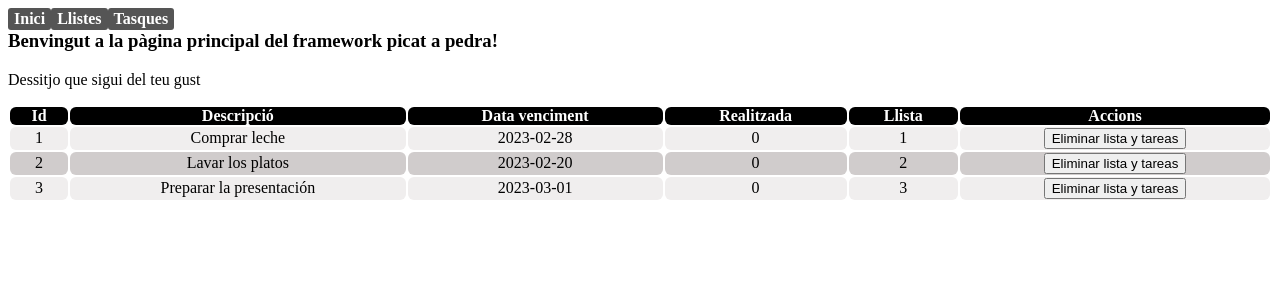
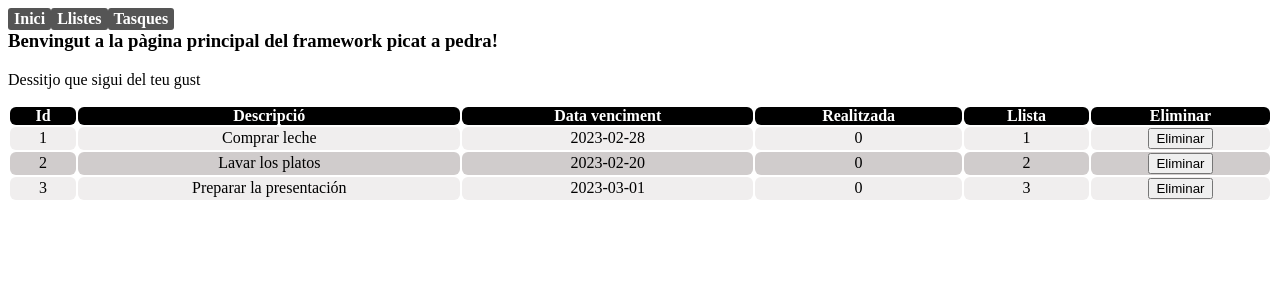
Before and after one commit to sergiocastillero/TareasApi, a PHP site: page /frmk/main in a window 1280 px wide. Shown: the top 308 px of the page. Run offline with PHP 8.4, Linux system fonts and the light colour scheme; data comes from the database, SQL or seed files in the repository; data that the repository does not hold is empty.

Commit message:
prueba 3 eliminar lista

```diff
--- a/vista/main.php
+++ b/vista/main.php
@@ -7,7 +7,7 @@
         <th>Data venciment</th>
         <th>Realitzada</th>
         <th>Llista</th>
-        <th>Accions</th>
+        <th>Eliminar</th>
     </tr>
 </table>
 <script>
@@ -26,14 +26,11 @@
             var cell_data_venciment = row.insertCell(2).innerHTML = data[i].FECHA_VENCIMIENTO;
             var cell_realitzada = row.insertCell(3).innerHTML = data[i].REALIZADA;
             var cell_llista = row.insertCell(4).innerHTML = data[i].LISTA_ID;
-            var cell_accions = row.insertCell(5);
-            var btn_eliminar = document.createElement("button");
-            btn_eliminar.innerHTML = "Eliminar lista y tareas";
-            btn_eliminar.dataset.id = data[i].LISTA_ID;
-            btn_eliminar.addEventListener("click", function(){
-                eliminar_lista_tareas(this.dataset.id);
-            });
-            cell_accions.appendChild(btn_eliminar);
+            var cell_eliminar = row.insertCell(5);
+            var eliminar_btn = document.createElement("button");
+            eliminar_btn.innerHTML = "Eliminar";
+            eliminar_btn.setAttribute("onclick", "eliminarLista(" + data[i].ID + ")");
+            cell_eliminar.appendChild(eliminar_btn);
         }
     }
 
@@ -43,23 +40,16 @@
             .then(data => procesa_tareas(data));
     }
 
-    function eliminar_lista_tareas(id_lista){
-        fetch("http://localhost/frmk/listas/id/"+id_lista+"/", {
-            method: "DELETE",
-            headers: {
-                "Content-Type": "application/json",
-                "X-API-Key": "1234567890"
-            }
-        }).then(response => {
-            if (response.status == 204){
-                var filas = document.querySelectorAll("#tareas tr");
-                filas.forEach(function(fila){
-                    if (fila.cells[4].innerHTML == id_lista){
-                        fila.remove();
-                    }
-                });
-            }
-        });
+    function eliminarLista(id) {
+        fetch("http://localhost/frmk/listas/id/" + id, {method: "DELETE"})
+            .then(response => {
+                if (response.status === 204) {
+                    var fila = document.querySelector("td:nth-child(1):contains('" + id + "')").parentNode;
+                    fila.parentNode.removeChild(fila);
+                } else {
+                    console.error("Error al eliminar lista " + id + ": " + response.statusText);
+                }
+            });
     }
 
     setTimeout(init, 1000);
```
